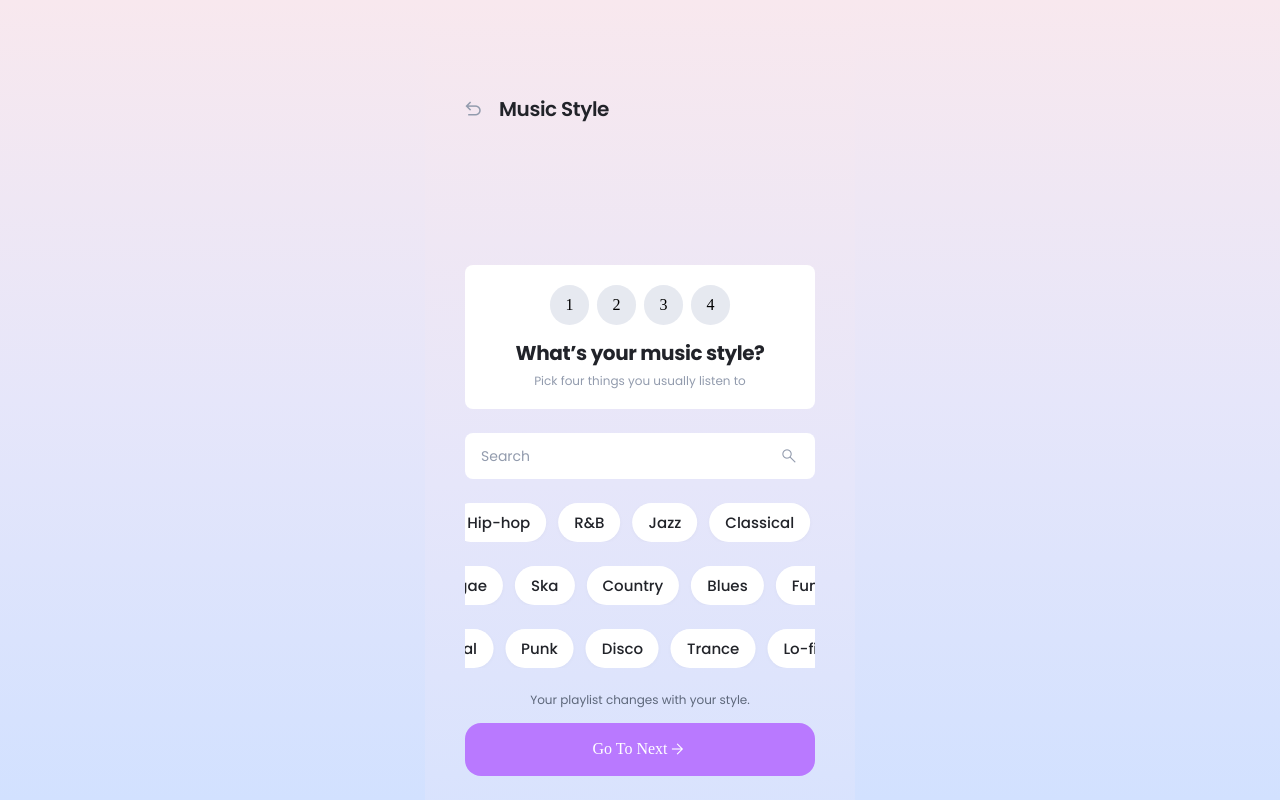
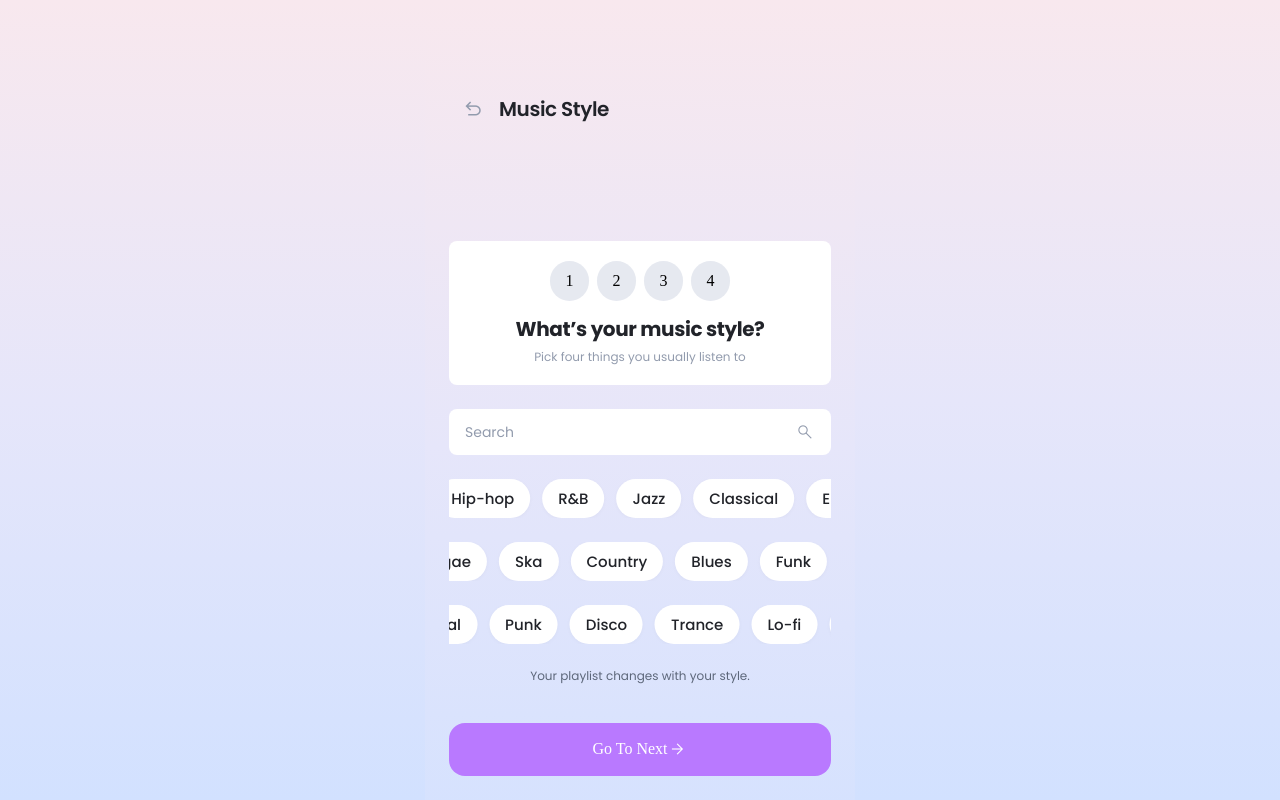
Before and after one commit to DAON-SJSU/layered.frontend, a React (Vite) app: page /choicePreference in a window 1280 px wide. Built offline with nearby package versions, Linux system fonts and the light colour scheme.

Commit message:
fix :: container에 잘못 들어가있는 padding 삭제

```diff
--- a/src/pages/choicePreference/style.ts
+++ b/src/pages/choicePreference/style.ts
@@ -3,11 +3,9 @@ import { keyframes } from "@emotion/react";
 
 export const Container = styled.div`
     display: flex;
-    padding: var(--Gap-24) var(--Gap-16);
     flex-direction: column;
     justify-content: flex-end;
     align-items: center;
-    gap: var(--Gap-24);
     flex: 1 0 0;
     align-self: stretch;
     height: auto;
--- a/src/pages/home/style.ts
+++ b/src/pages/home/style.ts
@@ -7,7 +7,6 @@ export const Container = styled.div`
     gap: var(--Gap-20);
     flex: 1 0 0;
     align-self: stretch;
-    padding: 0 24px;
 `
 
 export const Card = styled.section`
```
